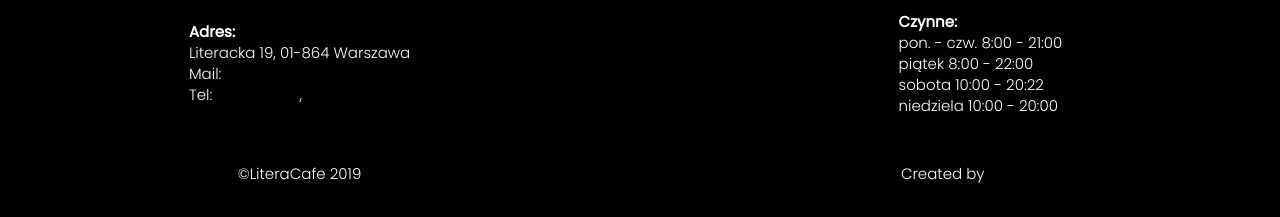
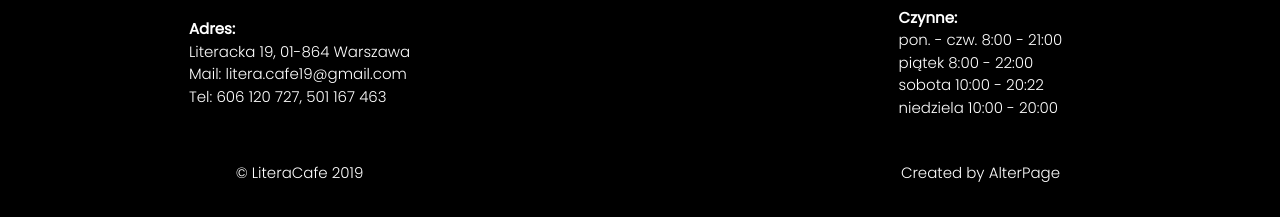
Before and after one commit to maruw4k/literacafe, a Gatsby site: page /kontakt in a window 1280 px wide. Shown: the part 1534-1751 px from the top of the page. Built offline with nearby package versions, Linux system fonts and the light colour scheme; Gatsby itself is replaced by a stand-in of ours; a web font is replaced by a local one.

Commit message:
CSS styles for footer

```diff
--- a/src/components/Footer.js
+++ b/src/components/Footer.js
@@ -2,7 +2,6 @@
 import styled from 'styled-components';
 import Image from 'components/Image';
 import { theme } from 'assets/styles/theme';
-import 'components/footer.css';
 
 const FooterWrapper = styled.div`
   background-color: black;
@@ -16,12 +15,54 @@
   display: grid;
   padding-top: 10px;
 
-  grid-template-columns: 1fr 1fr 1fr 1fr 1fr 1fr 1fr;
-  grid-template-rows: 2fr 1fr 2fr 0.2fr 0.5fr;
-  grid-template-areas: '. . logo logo logo . .' '. address address address address address .' '. hours hours hours hours hours . ' '. . copyright-left copyright-left copyright-left . .' '. . copyright-right copyright-right copyright-right . .';
+  .footer-element__link {
+    color: white;
+  }
+
+  .footer-element {
+    display: flex;
+    justify-content: center;
+    align-items: center;
+    text-align: left;
+    flex-direction: column;
+    line-height: 1.5;
+  }
+
+  .footer-element__title {
+    font-weight: bold;
+    margin: 0;
+    text-align: left;
+  }
+
+  .logo {
+    grid-area: logo;
+  }
+
+  .copyright-left {
+    grid-area: copyright-left;
+  }
+
+  .copyright-right {
+    grid-area: copyright-right;
+  }
+
+  .address {
+    grid-area: address;
+    font-style: normal;
+  }
+
+  .hours {
+    grid-area: hours;
+  }
+
+  grid-template-columns: 1fr;
+  grid-template-rows: 3fr 2fr 4fr 0.5fr 0.5fr;
+  padding-bottom: 2rem;
+  grid-template-areas: 'logo' 'address' 'hours' 'copyright-left' 'copyright-right';
 
   ${theme.mq.tablet} {
-    padding-top: 40px;
+    padding-top: 4rem;
+    padding-bottom: 0;
     grid-template-columns: 1fr 1fr 0.5fr 0.5fr 0.5fr 1fr 1fr;
     grid-template-rows: 1fr 0.5fr 1fr 1fr;
     grid-template-areas: '. . logo logo logo . .' 'address address . . . hours hours' 'address address . . . hours hours' 'copyright-left copyright-left . . . copyright-right copyright-right';
@@ -38,10 +79,13 @@
 export default () => (
   <FooterWrapper>
     <Footer className="container">
-      <div className="footer-element copyright-left">©LiteraCafe 2019</div>
+      <div className="footer-element copyright-left">© LiteraCafe 2019</div>
       <div className="footer-element copyright-right">
         <div>
-          Created by <a href="https://alterpage.pl/">AlterPage</a>
+          Created by{' '}
+          <a href="https://alterpage.pl/" className="footer-element__link">
+            AlterPage
+          </a>
         </div>
       </div>
       <address className="footer-element address">
@@ -49,12 +93,25 @@
           <div className="footer-element__title">Adres:</div>
           Literacka 19, 01-864 Warszawa
           <div>
-            Mail:
-            <a href="mailto:litera.cafe19@gmail.com">litera.cafe19@gmail.com</a>
+            Mail:{' '}
+            <a
+              href="mailto:litera.cafe19@gmail.com"
+              className="footer-element__link"
+            >
+              {' '}
+              litera.cafe19@gmail.com
+            </a>
           </div>
           <div>
-            Tel: <a href="tel:606120727">606 120 727</a>,
-            <a href="tel:501167463">501 167 463</a>
+            Tel:{' '}
+            <a href="tel:606120727" className="footer-element__link">
+              606 120 727
+            </a>
+            ,
+            <a href="tel:501167463" className="footer-element__link">
+              {' '}
+              501 167 463
+            </a>
           </div>
         </div>
       </address>
--- a/src/components/footer.css
+++ /dev/null
@@ -1,24 +0,0 @@
-.footer-element {
-    display: flex;
-    justify-content: center;
-    align-items: center;
-    text-align: left;
-    flex-direction: column;
-    line-height: 1.4;
-}
-
-.footer-element__title {
-    font-weight: bold;
-    margin: 0;
-    text-align: left;
-}
-
-.logo { grid-area: logo; }
-
-.copyright-left { grid-area: copyright-left; }
-
-.copyright-right { grid-area: copyright-right; }
-
-.address { grid-area: address; font-style: normal}
-
-.hours { grid-area: hours; }
```
